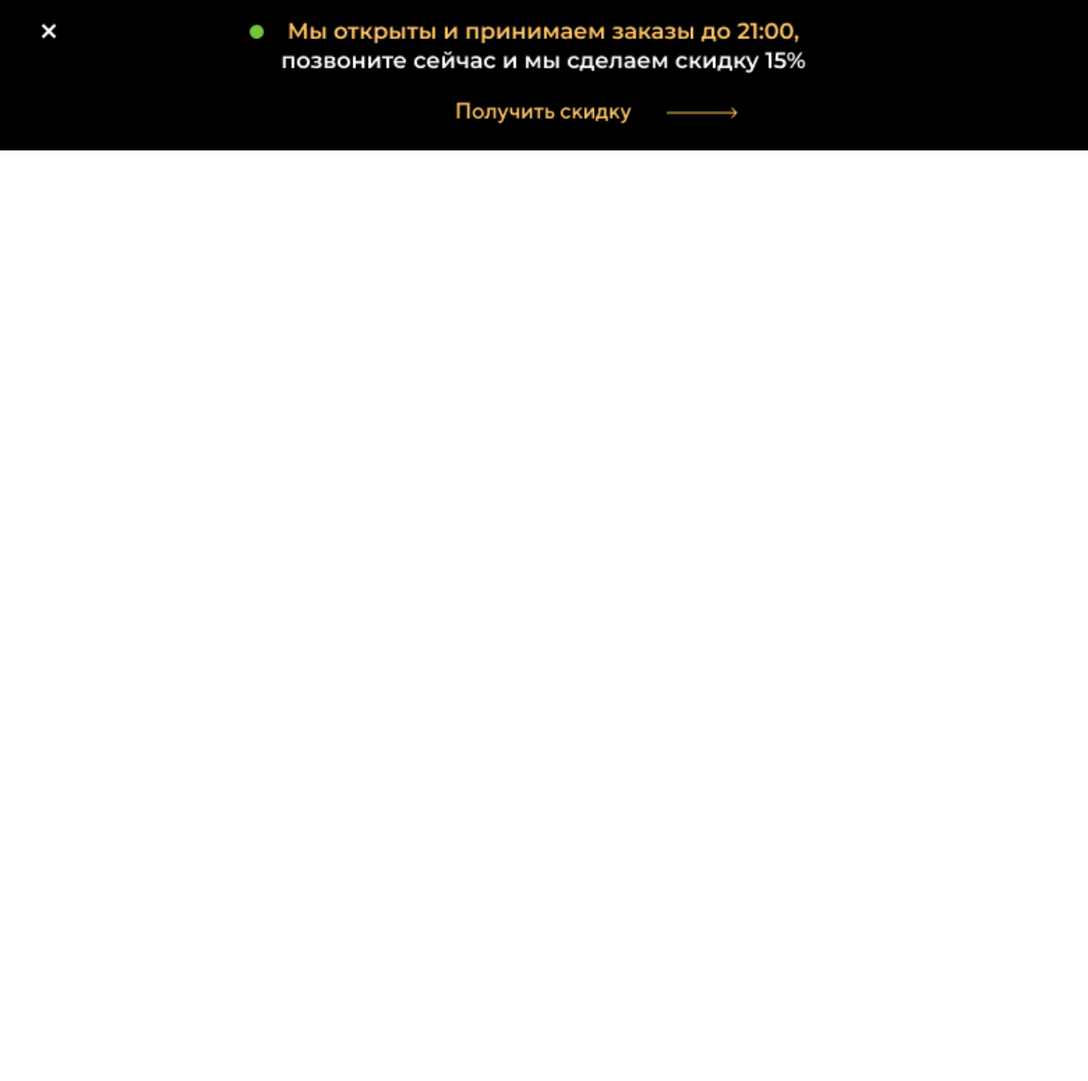
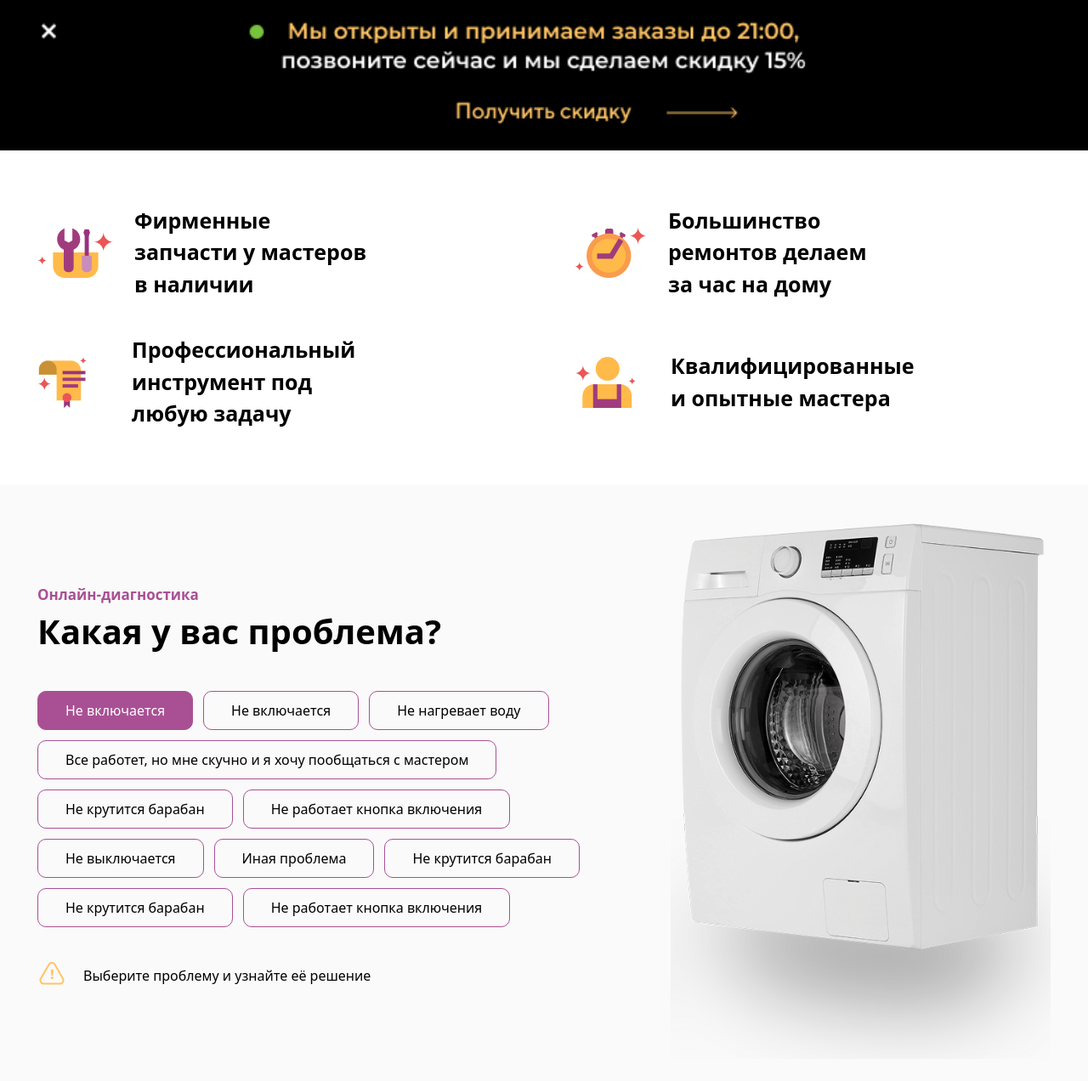
Before and after one commit to Xurwed9/git5, a website: page src/index.html in a window 1280 px wide. Shown: the part 1514-2786 px from the top of the page at 85% size. Before the commit the page ends 1691 px from the top, so only its background shows below. Drawn offline with nearby package versions, Linux system fonts and the light colour scheme; files that its build step writes are made by us from their sources.

Commit message:
Какая у вас проблема?

```diff
--- a/src/index.html
+++ b/src/index.html
@@ -28,7 +28,7 @@
         <hr class="md:hidden">
         <div class="flex items-center justify-between md:hidden py-4 px-1.5">
             <img src="./лого.png " alt=" ">
-            <button class="text-[#FFC464] b1 rounded-[10px] px-8 py-2 ">Позвонить</button>
+            <button class="text-[#FFC464] b rounded-[10px] px-8 py-2 ">Позвонить</button>
         </div>
         <div class="max-w-300 m-auto text-white flex flex-col gap-4 items-center text-center px-1.5">
             <h1 class="md:text-[100px] text-[40px] font-bold">Ремонт стиральных машин на дому c годовой гарантией</h1>
@@ -43,6 +43,57 @@
         <img class="w-400 md:mt-200 mt-100" src="./плашка скидки.png" alt="">
     </header>
 
+
+    <div class="max-w-300 m-auto flex flex-wrap justify-between py-16 gap-10 p-1">
+        <div class="md:w-140 flex items-center gap-6">
+            <img src="./Group 819.png" alt="">
+            <p class="font-semibold text-[25px] md:w-70">Фирменные запчасти у мастеров в наличии</p>
+        </div>
+        <div class="md:w-140 flex items-center gap-6">
+            <img src="./Group 818.png" alt="">
+            <p class="font-semibold text-[25px] md:w-70">Большинство ремонтов делаем за час на дому</p>
+        </div>
+        <div class="md:w-140 flex items-center gap-13">
+            <img src="./Group 811.png" alt="">
+            <p class="font-semibold text-[25px] md:w-65">Профессиональный инструмент под любую задачу</p>
+        </div>
+        <div class="md:w-140 flex items-center gap-10">
+            <img src="./Group 779.png" alt="">
+            <p class="font-semibold text-[25px] md:w-70">Квалифицированные и опытные мастера</p>
+        </div>
+    </div>
+    <div class="width-[100%] bg-[#FAFAFA] py-8">
+        <section class="max-w-300 m-auto flex items-center justify-between flex-col md:flex-row p-1">
+            <div class="md:w-160 flex flex-col gap-10">
+                <div>
+                    <p class="text-[#A95094] font-semibold text-[17px]">Онлайн-диагностика</p>
+                    <h1 class="font-bold md:text-[40px] text-[30px]">Какая у вас проблема?</h1>
+                </div>
+                <div class="md:flex flex-wrap gap-3 hidden">
+                    <button class="b1 rounded-[10px] px-8 py-2.5 bg-[#A95094] text-white">Не включается</button>
+                    <button class="b1 rounded-[10px] px-8 py-2.5 ">Не включается</button>
+                    <button class="b1 rounded-[10px] px-8 py-2.5 ">Не нагревает воду</button>
+                    <button class="b1 rounded-[10px] px-8 py-2.5 ">Все работет, но мне скучно и я хочу пообщаться с мастером</button>
+                    <button class="b1 rounded-[10px] px-8 py-2.5 ">Не крутится барабан</button>
+                    <button class="b1 rounded-[10px] px-8 py-2.5 ">Не работает кнопка включения</button>
+                    <button class="b1 rounded-[10px] px-8 py-2.5 ">Не выключается</button>
+                    <button class="b1 rounded-[10px] px-8 py-2.5 ">Иная проблема</button>
+                    <button class="b1 rounded-[10px] px-8 py-2.5 ">Не крутится барабан</button>
+                    <button class="b1 rounded-[10px] px-8 py-2.5 ">Не крутится барабан</button>
+                    <button class="b1 rounded-[10px] px-8 py-2.5 ">Не работает кнопка включения</button>
+                </div>
+                <div class="md:flex items-center gap-5 hidden">
+                    <img src="./Group 817.png" alt="">
+                    <p>Выберите проблему и узнайте её решение</p>
+                </div>
+            </div>
+            <img class="md:h-160" src="./стиралка.png" alt="">
+            <div class="flex items-center gap-5 md:hidden">
+                <img src="./Group 817.png" alt="">
+                <p class="text-[17px]">Выберите проблему и узнайте её решение</p>
+            </div>
+        </section>
+    </div>
 </body>
 
 </html>
--- a/src/input.css
+++ b/src/input.css
@@ -1,4 +1,8 @@
 @import "tailwindcss";
-.b1 {
+.b {
     border: 1px solid #FFC464;
 }
+
+.b1 {
+    border: 1px solid #A95094;
+}
```
Also changed, not shown: src/Group 779.png (added), src/Group 811.png (added), src/Group 817.png (added), src/Group 818.png (added), src/Group 819.png (added), src/стиралка.png (added).
